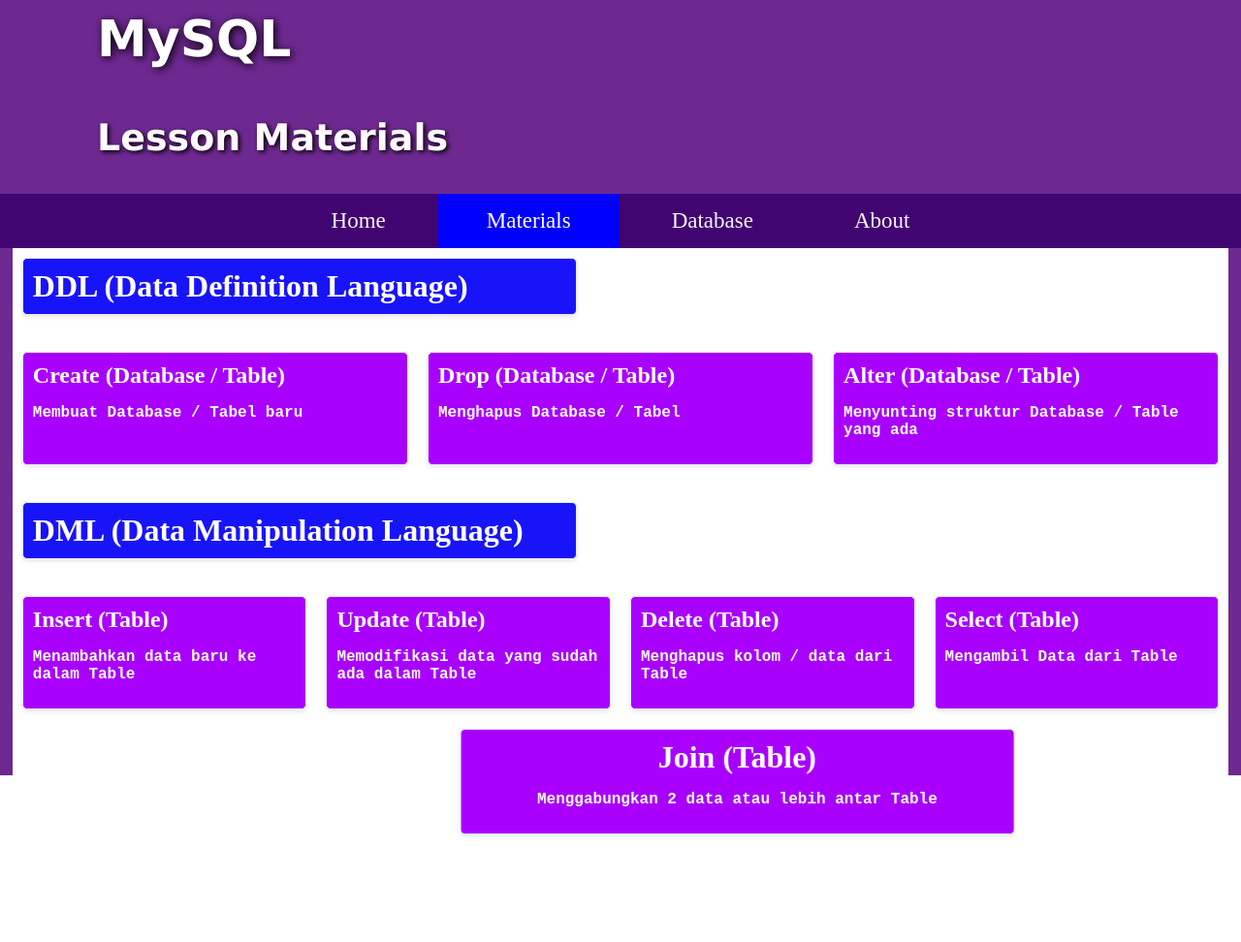
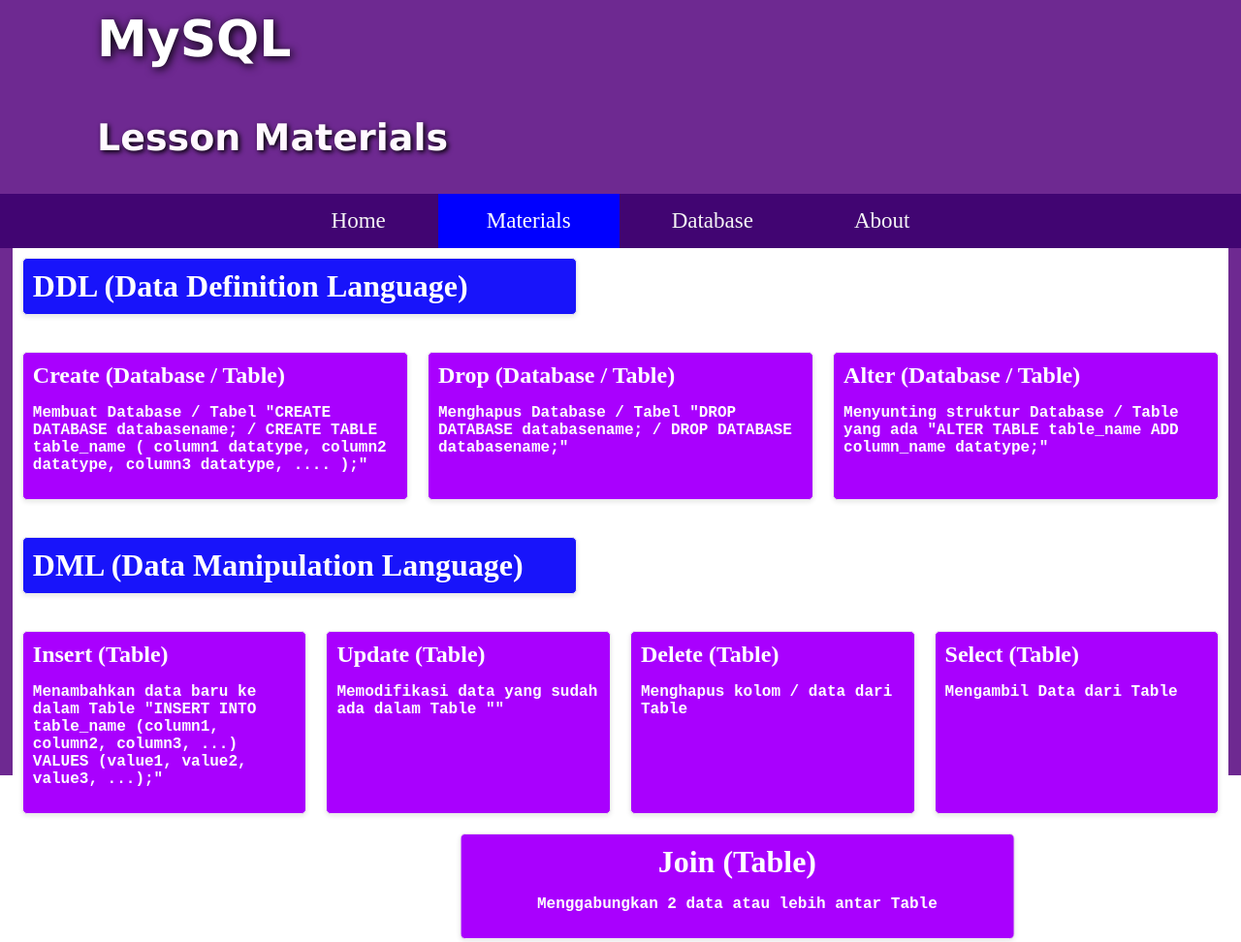
Before and after one commit to Xcrafter191/BSL-Station, a plain HTML site: page Materials.html in a window 1280 px wide. Shown: the top 972 px of the page at 97% size. Before the commit the page ends 871 px from the top, so only its background shows below. Drawn offline with Linux system fonts and the light colour scheme.

Commit message:
Update Materials.html

```diff
--- a/Materials.html
+++ b/Materials.html
@@ -8,7 +8,7 @@
             <h1 class="titlesize"> MySQL </h1>
             <h2 class="sub"> Lesson Materials </h2>
             <div class="navi">
-                <a href="index.html"> Home </a>
+                <a href="home.html"> Home </a>
                 <a class="active" href="Materials.html"> Materials </a>
                 <a href="#database"> Database </a>
                 <a href="about.html"> About </a>
@@ -19,9 +19,15 @@
                 </div>
                 <br>
                 <div style="display: flex;">
-                    <h2 class="card"> Create (Database / Table) <p > Membuat Database / Tabel baru </p> </h2>
-                    <h2 class="card"> Drop (Database / Table) <p> Menghapus Database / Tabel </p></h2>
-                    <h2 class="card"> Alter (Database / Table) <p> Menyunting struktur Database / Table yang ada</p></h2>
+                    <h2 class="card"> Create (Database / Table) <p > Membuat Database / Tabel "CREATE DATABASE databasename; / CREATE TABLE table_name (
+                        column1 datatype,
+                        column2 datatype,
+                        column3 datatype,
+                       ....
+                    );" </p> </h2>
+                    <h2 class="card"> Drop (Database / Table) <p> Menghapus Database / Tabel "DROP DATABASE databasename; / DROP DATABASE databasename;" </p></h2>
+                    <h2 class="card"> Alter (Database / Table) <p> Menyunting struktur Database / Table yang ada "ALTER TABLE table_name
+                        ADD column_name datatype;" </p></h2>
                 </div>
                 <br>
                 <div style="Display: flex;">
@@ -29,8 +35,9 @@
                 </div>
                 <br>
                 <div style="display: flex;">
-                    <h2 class="card"> Insert (Table)<p> Menambahkan data baru ke dalam Table </p> </h2>
-                    <h2 class="card"> Update (Table)<p> Memodifikasi data yang sudah ada dalam Table </p></h2>
+                    <h2 class="card"> Insert (Table)<p> Menambahkan data baru ke dalam Table "INSERT INTO table_name (column1, column2, column3, ...)
+                        VALUES (value1, value2, value3, ...);" </p> </h2>
+                    <h2 class="card"> Update (Table)<p> Memodifikasi data yang sudah ada dalam Table "" </p></h2>
                     <h2 class="card"> Delete (Table)<p> Menghapus kolom / data dari Table </p></h2>
                     <h2 class="card"> Select (Table)<p> Mengambil Data dari Table </p></h2>
                 </div>
```
